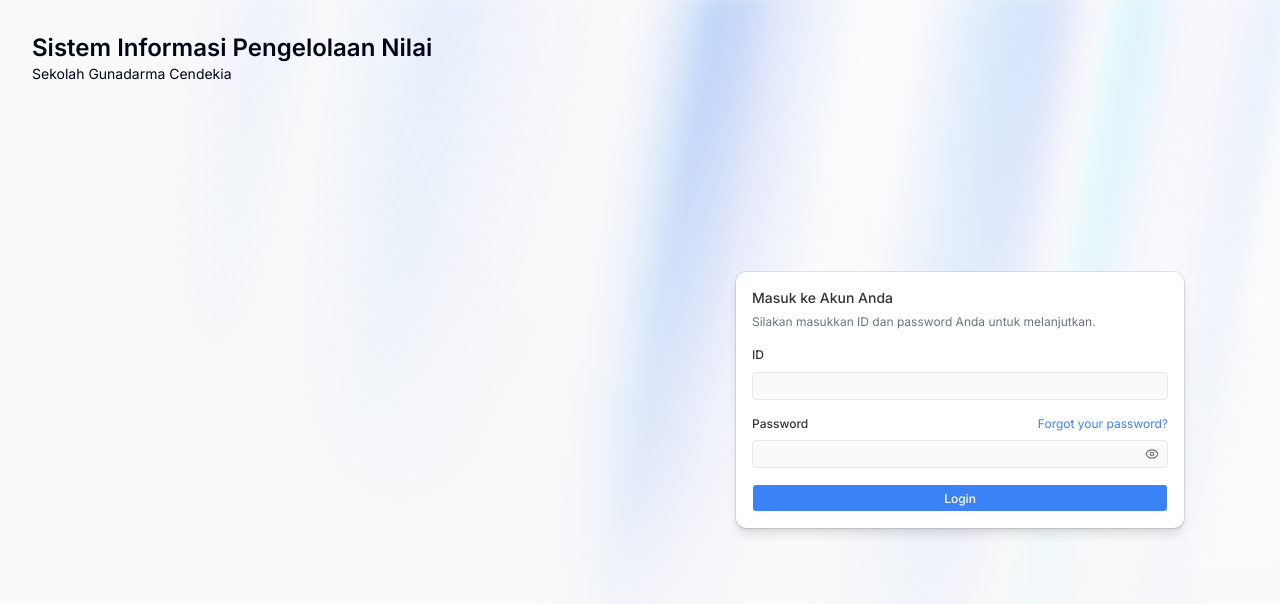
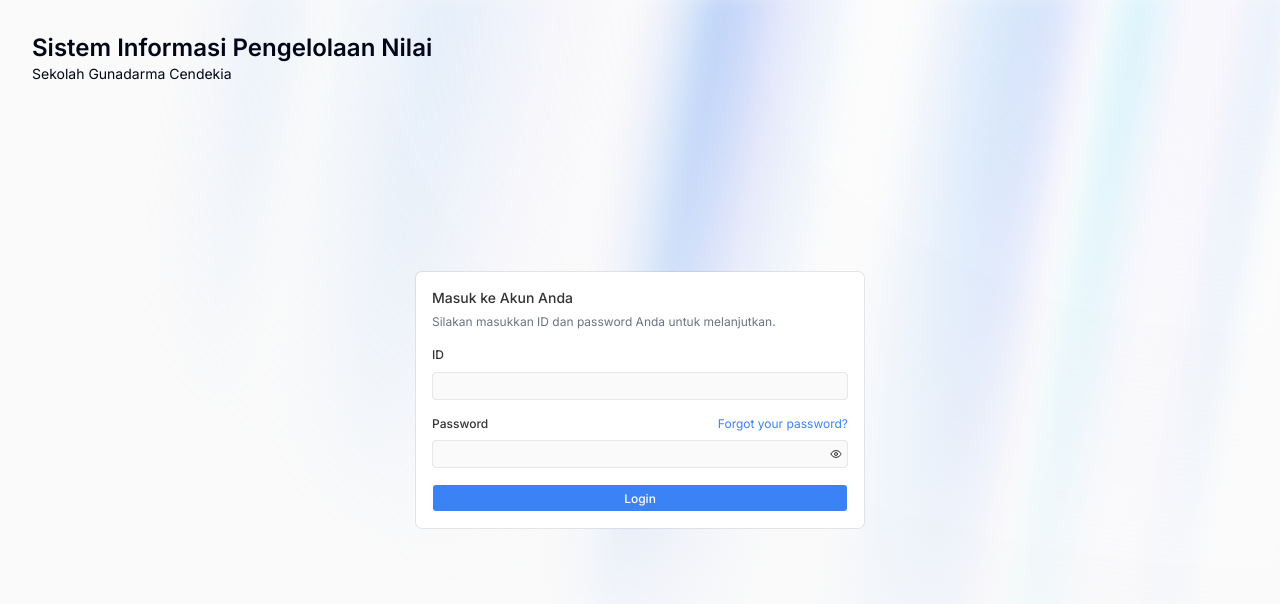
Before and after one commit to penhele/sipns-gc, a Next.js app: page /login in a window 1280 px wide. Shown: the top 604 px of the page. Built offline with nearby package versions, Linux system fonts and the light colour scheme.

Commit message:
feat: edit dikit login

```diff
--- a/features/auth/login/components/login-form.tsx
+++ b/features/auth/login/components/login-form.tsx
@@ -1,12 +1,12 @@
 "use client";
 
 import { Button } from "@/components/ui/button";
-import { FieldGroup, Field, FieldLabel } from "@/components/ui/field";
+import { Field, FieldGroup, FieldLabel } from "@/components/ui/field";
 import { Input } from "@/components/ui/input";
 import {
   InputGroup,
-  InputGroupInput,
-  InputGroupAddon,
+  InputGroupButton,
+  InputGroupInput
 } from "@/components/ui/input-group";
 import { ROUTE } from "@/constants/route";
 import { Eye } from "lucide-react";
@@ -34,9 +34,9 @@ export default function LoginForm() {
         </div>
         <InputGroup>
           <InputGroupInput></InputGroupInput>
-          <InputGroupAddon align={"inline-end"}>
+          <InputGroupButton>
             <Eye />
-          </InputGroupAddon>
+          </InputGroupButton>
         </InputGroup>
       </Field>
 
--- a/features/auth/login/components/login-page.tsx
+++ b/features/auth/login/components/login-page.tsx
@@ -10,8 +10,8 @@ import LoginForm from "./login-form";
 
 export default function LoginPage() {
   return (
-    <AuroraBackground className="grid grid-cols-2">
-      <div className="relative h-[calc(100vh-4rem)] m-8">
+    <AuroraBackground className="relative">
+      <div className="absolute top-0 left-0 m-8">
         <div className="flex flex-col ">
           <span className="text-2xl font-semibold">
             Sistem Informasi Pengelolaan Nilai
@@ -20,8 +20,7 @@ export default function LoginPage() {
         </div>
       </div>
 
-      <div className="flex items-center justify-center">
-        <Card className="relative z-20 shadow-xl/70 m-8 rounded-xl w-full max-w-md">
+      <Card className="absolute min-w-md">
         <CardHeader>
           <CardTitle>Masuk ke Akun Anda</CardTitle>
           <CardDescription>
@@ -33,7 +32,6 @@ export default function LoginPage() {
           <LoginForm />
         </CardContent>
       </Card>
-      </div>
     </AuroraBackground>
   );
 }
```
Lines whose indentation alone changed are shown as unchanged.
